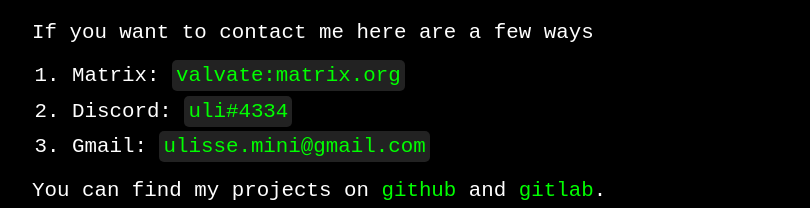
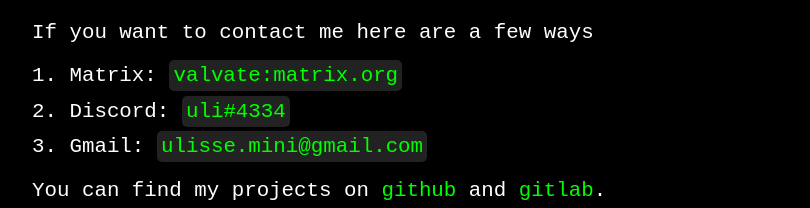
Before and after one commit to UlisseMini/uli.rocks-oldnext, a Next.js app: page / in a window 1280 px wide. Shown: the part 157-365 px from the top of the page, without its empty margins (224-1034 px from the left). Built offline with nearby package versions, Linux system fonts and the light colour scheme.

Commit message:
Fix list alignment, happy @kognise?

```diff
--- a/style.css
+++ b/style.css
@@ -22,6 +22,11 @@
     width: 60vw;
 }
 
+ol {
+    list-style-position: inside;
+    padding: 0;
+}
+
 ol li {
     margin-top: .6rem;
 }
```
